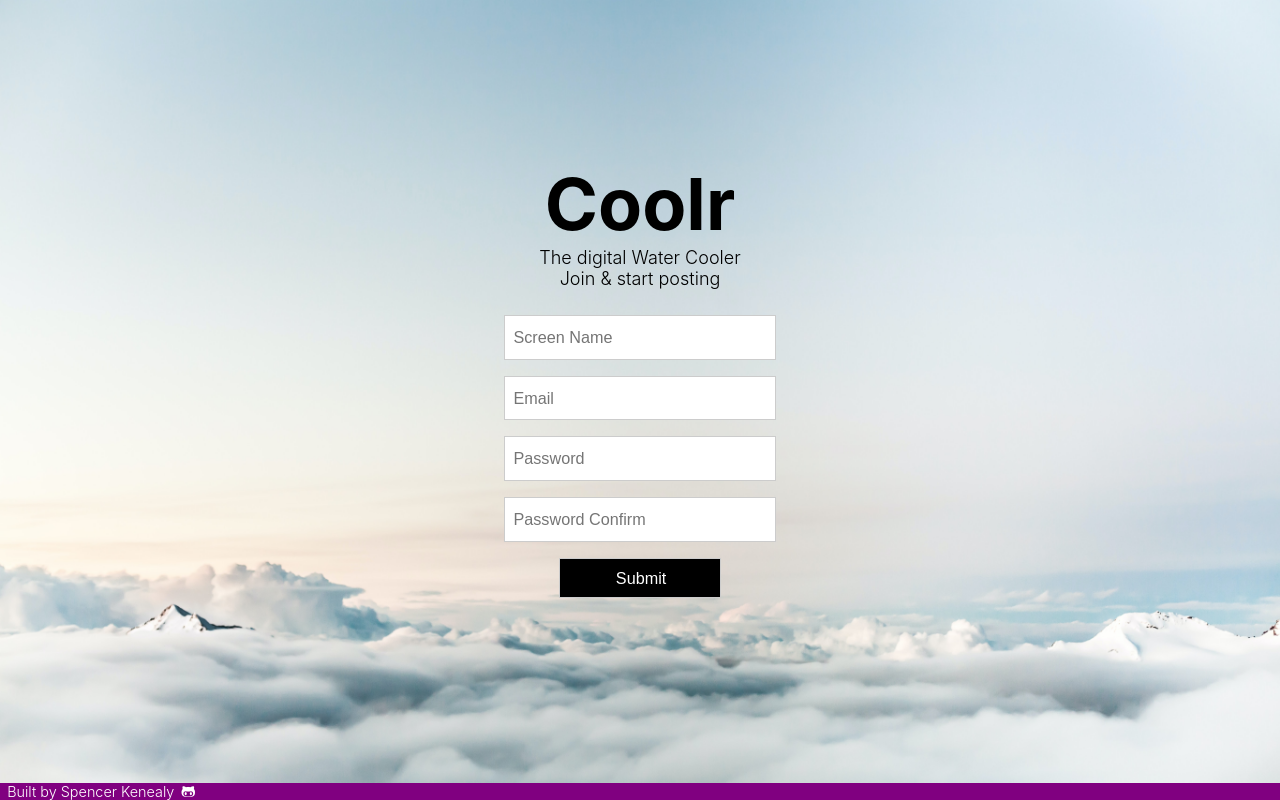
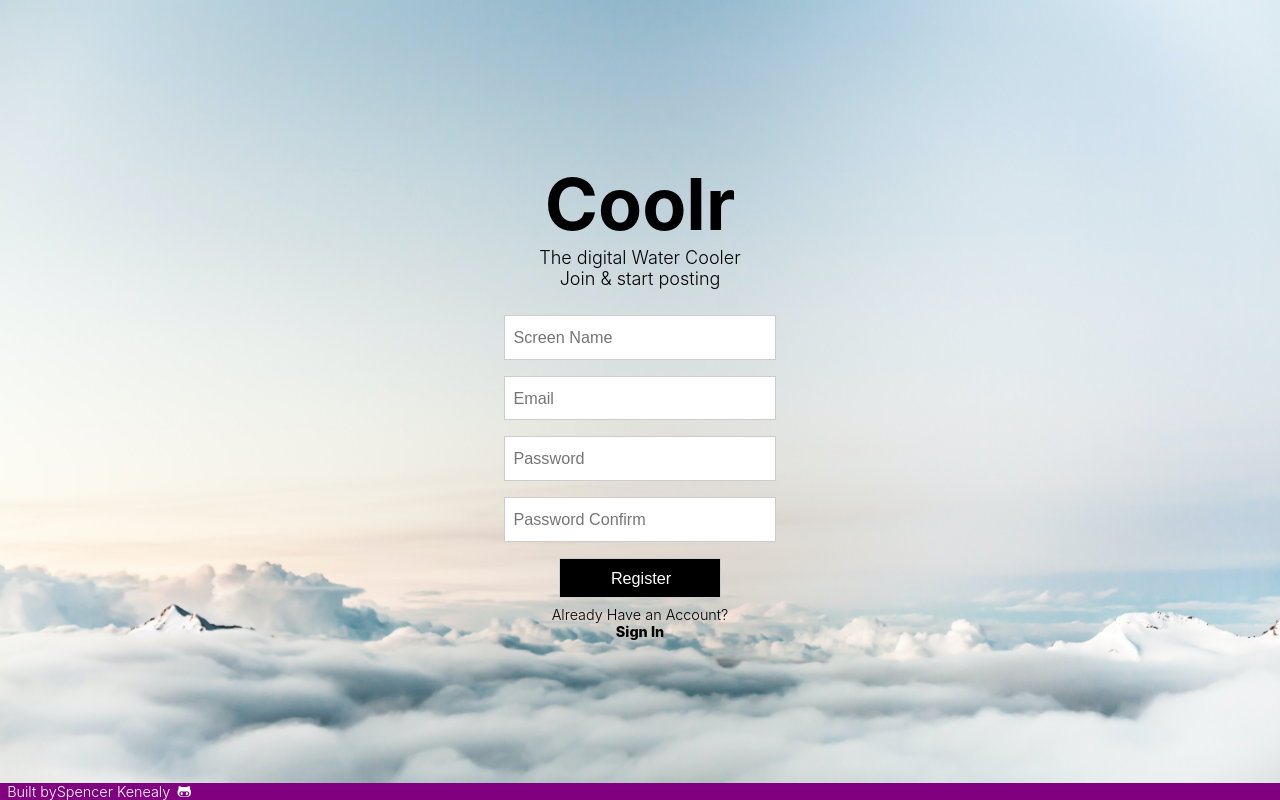
Before and after one commit to SpencerKK/twitter_clone, a React (Create React App) app in the folder client/: page / in a window 1280 px wide. Built offline with nearby package versions, Linux system fonts and the light colour scheme; no server answers.

Commit message:
signin/up toggle built. Adding login func next

```diff
--- a/client/src/assets/scss/_welcomepage.scss
+++ b/client/src/assets/scss/_welcomepage.scss
@@ -53,6 +53,29 @@
       }
    }
 
+   .auth-option-toggle {
+      text-align: center;
+      font-size: 0.8em;
+
+
+      p {
+         margin: 0;
+         font-weight: 300;
+
+      }
+
+      .auth-action {
+          font-weight: 800;
+          width: 5em;
+          margin: 0 auto;
+
+          &:hover {
+              cursor: pointer;
+              color: $main-blue;
+          }
+      }
+   }
+
    .welcome-footer {
       position: fixed;
       bottom: 0;
--- a/client/src/components/WelcomePage.js
+++ b/client/src/components/WelcomePage.js
@@ -1,11 +1,15 @@
 import React, { useState } from "react";
 import { Redirect } from "react-router-dom";
+
+// components
+import LoginForm from "./layout/LoginForm";
 
 // redux
 import { connect } from "react-redux";
 import { register } from "../actions/auth";
 
 const WelcomePage = ({ register, isAuthenticated }) => {
+   const [authOption, setAuthOption] = useState(true);
    const [regData, setRegData] = useState({
       screenName: "",
       emai: "",
@@ -14,6 +18,10 @@ const WelcomePage = ({ register, isAuthenticated }) => {
    });
 
    const { screenName, email, password } = regData;
+
+   const onChange = (e) => {
+      setRegData({ ...regData, [e.target.name]: e.target.value });
+   };
 
    const onReigster = async (e) => {
       e.preventDefault();
@@ -24,9 +32,9 @@ const WelcomePage = ({ register, isAuthenticated }) => {
       }
    };
 
-   const onChange = (e) => {
-      setRegData({ ...regData, [e.target.name]: e.target.value });
-   };
+   const toggleAuthOption = () => {
+      setAuthOption(!authOption);
+   }
 
    if (isAuthenticated) {
       return <Redirect to="/home" />;
@@ -39,6 +47,7 @@ const WelcomePage = ({ register, isAuthenticated }) => {
             <p>
                The digital Water Cooler <br /> Join & start posting
             </p>
+            {authOption ? (
                <form onSubmit={(e) => onReigster(e)}>
                   <input
                      type="text"
@@ -65,12 +74,30 @@ const WelcomePage = ({ register, isAuthenticated }) => {
                      placeholder="Password Confirm"
                      onChange={(e) => onChange(e)}
                   />
-               <input id="register-btn" type="submit" value="Submit" />
+                  <input id="register-btn" type="submit" value="Register" />
                </form>
+            ) : (
+               <LoginForm />
+            )}
          </div>
+
+         <div className="auth-option-toggle">
+            {authOption ? (
+               <>
+                  <p>Already Have an Account?</p>
+                  <p className="auth-action" onClick={() => toggleAuthOption()}>Sign In</p>
+               </>
+            ) : (
+               <>
+                  <p>New User?</p>
+                  <p className="auth-action" onClick={() => toggleAuthOption()}>Register</p>
+               </>
+            )}
+         </div>
+
          <div className="welcome-footer">
             <p>
-               Built by{" "}
+               Built by
                <a href="https://spencerkenealy.com/">Spencer Kenealy</a>
             </p>
 
--- /dev/null
+++ b/client/src/components/layout/LoginForm.js
@@ -0,0 +1,24 @@
+import React from "react";
+
+const LoginForm = () => {
+   return (
+      <form onSubmit={() => console.log("Login")}>
+         <input
+            type="text"
+            name="email"
+            placeholder="Email or Screen Name"
+            // onChange={(e) => onChange(e)}
+         />
+         <input
+            autoComplete="new-password"
+            type="password"
+            name="password"
+            placeholder="Password"
+            // onChange={(e) => onChange(e)}
+         />
+         <input id="register-btn" type="submit" value="Login" />
+      </form>
+   );
+};
+
+export default LoginForm;
```
Lines whose indentation alone changed are shown as unchanged.
